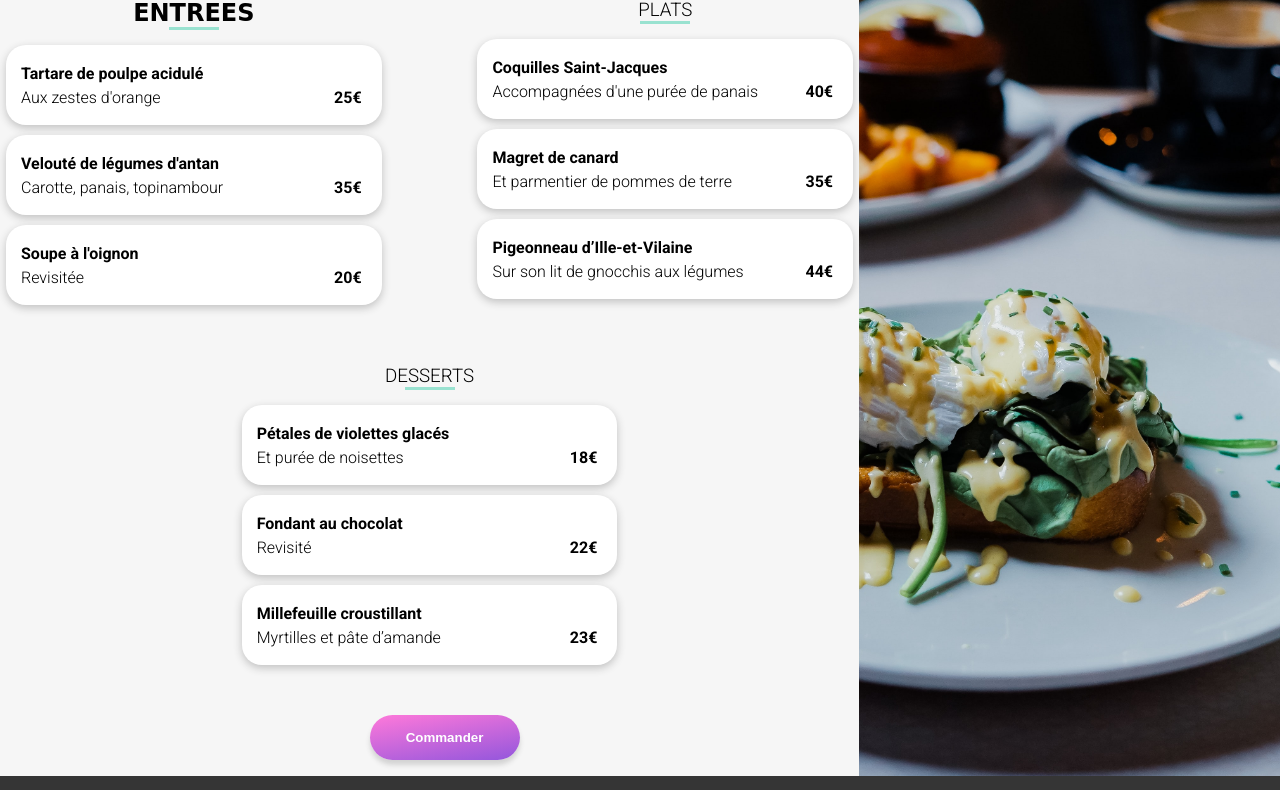
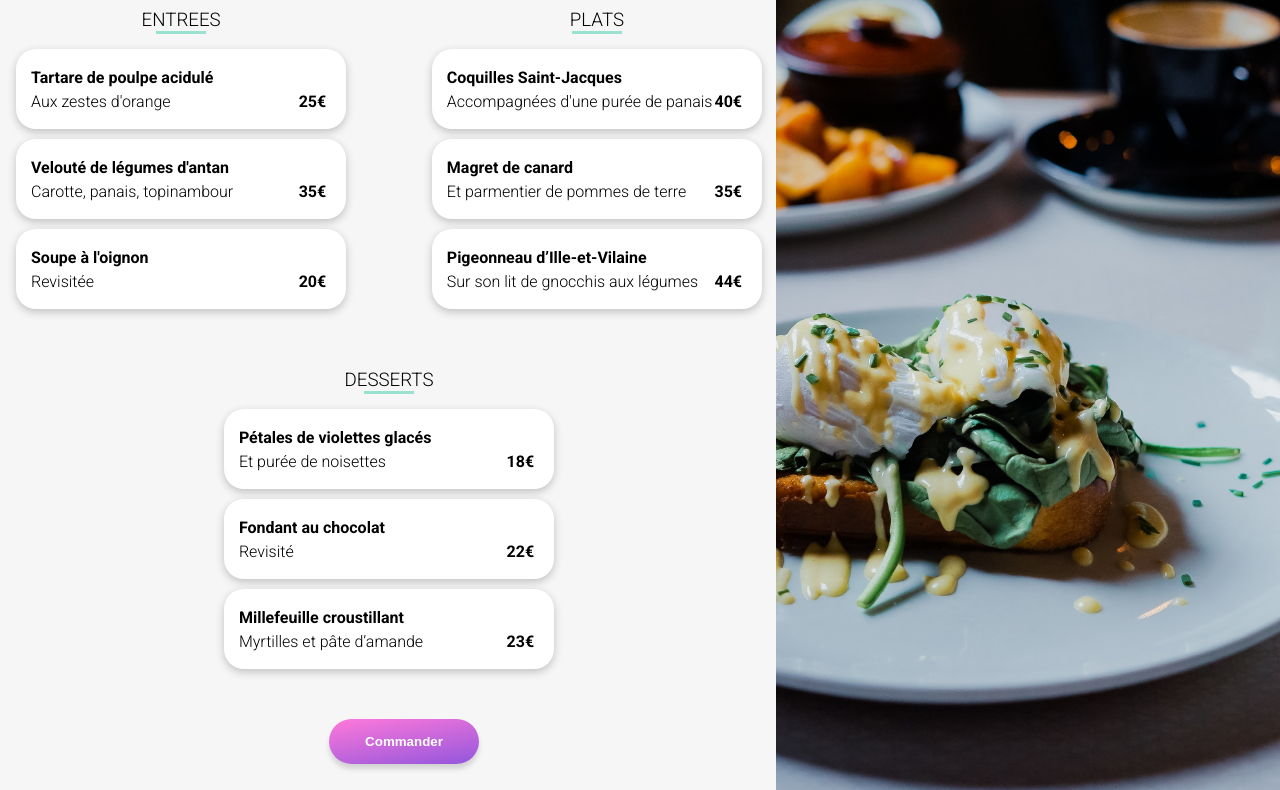
Before and after one commit to TheoChrn/TheoCHERON_3_091220, a website: page pages/Page_a-la-francaise.html in a window 1280 px wide. Shown: the part 128-918 px from the top of the page. Drawn offline with Linux system fonts and the light colour scheme; a web font is replaced by a local one.

Commit message:
Correcting html issues

```diff
--- a/pages/Page_a-la-francaise.html
+++ b/pages/Page_a-la-francaise.html
@@ -31,7 +31,7 @@
 
         <!--CONTENT-->
 
-        <section id="menus">
+        <section id="menu">
             <div class="menu">
                 <div class="menu__name">
                     <h2>À la française</h2>
@@ -43,7 +43,7 @@
                 <div class="menu__sections">
                     <div class="menu__section">
                         <div class="menu__part">
-                            <h2>ENTREES</h2>
+                            <h3>ENTREES</h3>
                             <span class="menu__underline"></span>
                         </div>
                         <div class="menu__display menu__display--1">
```
